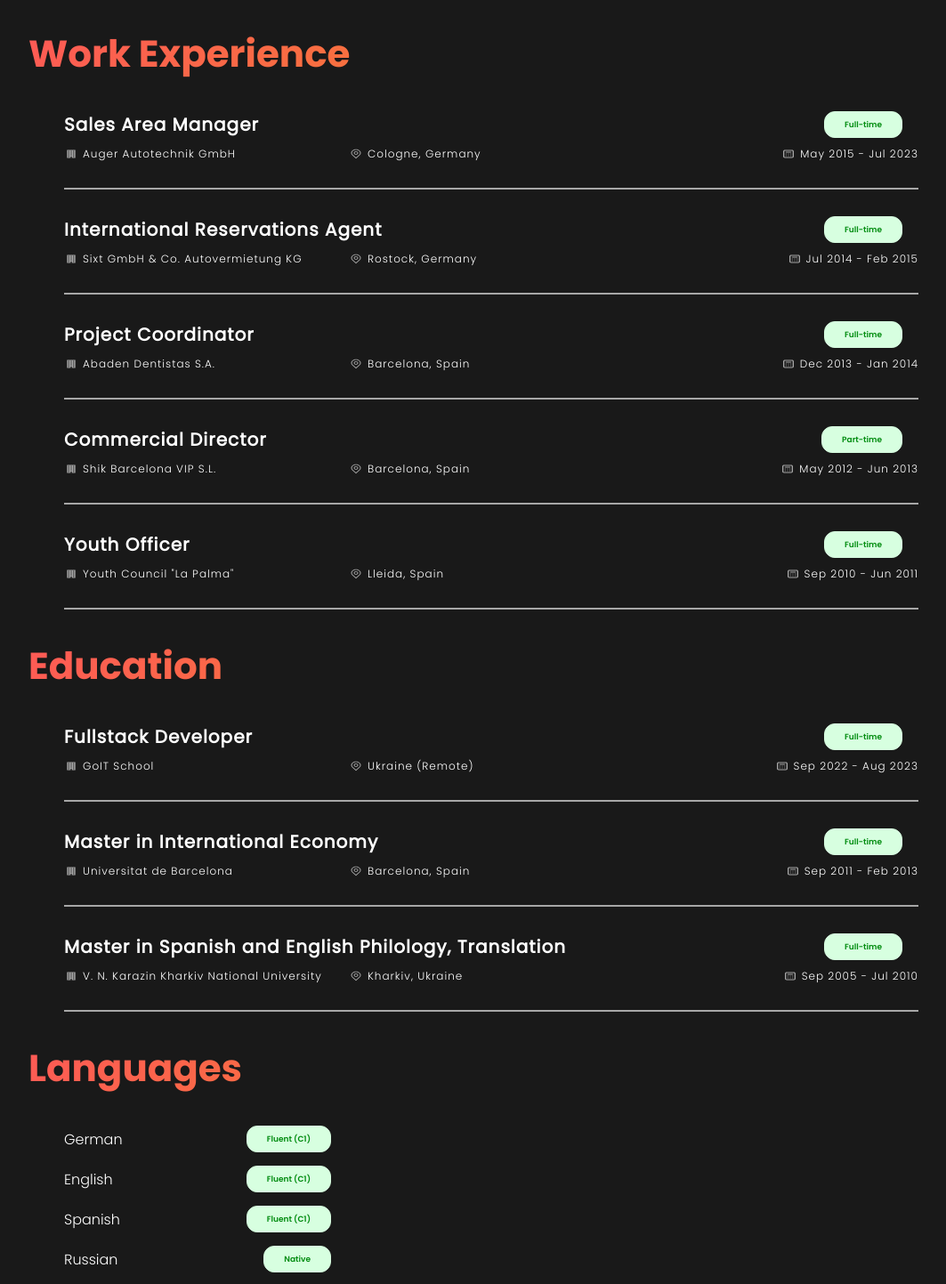
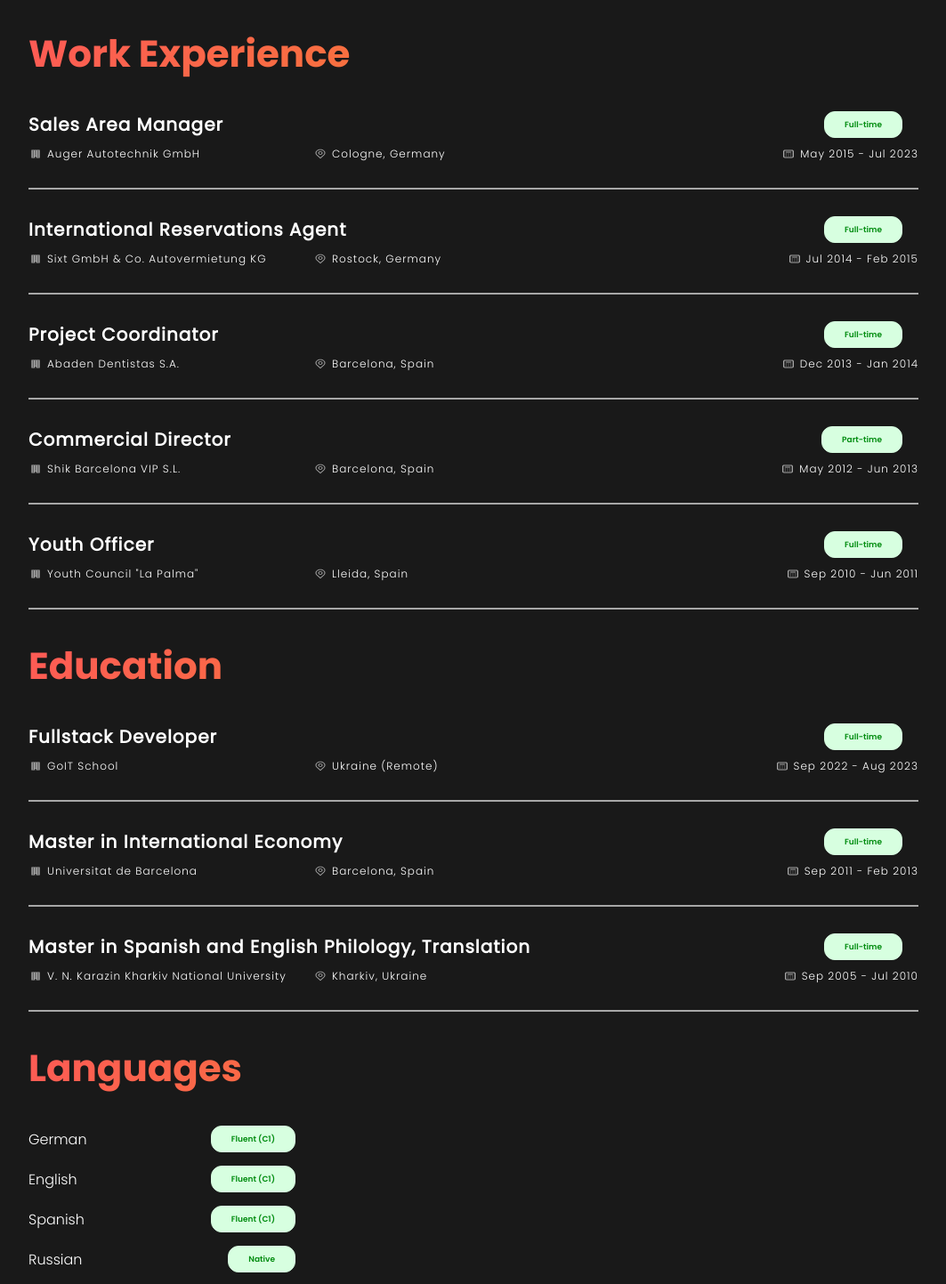
Before and after one commit to IanaKozma/my-portfolio, a React (Create React App) app: page /about in a window 1280 px wide. Shown: the part 340-1783 px from the top of the page at 89% size, without its empty margins (108-1171 px from the left). Built offline with nearby package versions, Linux system fonts and the light colour scheme.

Commit message:
fixed styles

```diff
--- a/src/components/TechStack/TechStack.styled.jsx
+++ b/src/components/TechStack/TechStack.styled.jsx
@@ -17,6 +17,7 @@
   flex-wrap: wrap;
   justify-content: center;
   gap: 10px;
+  padding: 0;
 
     @media screen and (min-width: 768px) {
         gap: 15px;
--- a/src/pages/About/About.jsx
+++ b/src/pages/About/About.jsx
@@ -1,7 +1,7 @@
 import { Container } from "../../components/Header/Header.styled";
 import sprite from "../../images/sprite.svg";
 import cv from '../../cv.pdf';
-import { Section, SectionTitle, Summary, WorkItem, JobDescription, JobTitle, JobTime, Icon, JobDetails, OfficeName, OfficeLocation, JobPeriod, LanguagesItem, LanguagesWrapper, CvLink } from "./About.styled";
+import { Section, SectionTitle, Summary, AboutList, WorkItem, JobDescription, JobTitle, JobTime, Icon, JobDetails, OfficeName, OfficeLocation, JobPeriod, LanguagesItem, LanguagesWrapper, CvLink } from "./About.styled";
 
 export const About = () => {
   return (
@@ -15,7 +15,7 @@
         </Section>
         <Section>
           <SectionTitle>Work Experience</SectionTitle>
-          <ul>
+          <AboutList>
             <WorkItem>
               <JobDescription>
                 <JobTitle>Sales Area Manager</JobTitle>
@@ -146,11 +146,11 @@
                 </JobPeriod>
               </JobDetails>
             </WorkItem>
-          </ul>
+          </AboutList>
         </Section>
         <Section>
           <SectionTitle>Education</SectionTitle>
-          <ul>
+          <AboutList>
             <WorkItem>
               <JobDescription>
                 <JobTitle>Fullstack Developer</JobTitle>
@@ -229,11 +229,11 @@
                 </JobPeriod>
               </JobDetails>
             </WorkItem>
-          </ul>
+          </AboutList>
         </Section>
         <Section>
           <SectionTitle>Languages</SectionTitle>
-          <ul>
+          <AboutList>
             <LanguagesItem>
               <LanguagesWrapper>
                 German
@@ -264,7 +264,7 @@
                 <JobTime>Native</JobTime>
               </LanguagesWrapper>
             </LanguagesItem>
-          </ul>
+          </AboutList>
         </Section>
         <CvLink
           href={cv}
--- a/src/pages/About/About.styled.jsx
+++ b/src/pages/About/About.styled.jsx
@@ -46,6 +46,10 @@
         font-size: 18px;
         line-height: 26px;
     }
+`;
+
+export const AboutList = styled.ul`
+    padding: 0;
 `;
 
 export const WorkItem = styled.li`
```
